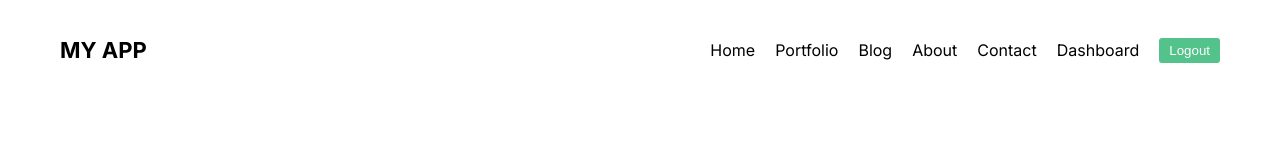
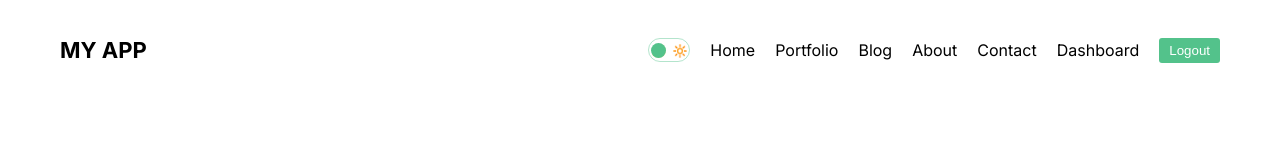
Before and after one commit to MikeSaburov/my_app, a Next.js app: page / in a window 1280 px wide. Shown: the top 160 px of the page. Built offline with nearby package versions, Linux system fonts and the light colour scheme.

Commit message:
feature(DarkModeToggle, Navbar): набросал кнопку режима и поключил компонент в навбаре

```diff
--- a/src/components/darkModeToggle/DarkModeToggle.jsx
+++ b/src/components/darkModeToggle/DarkModeToggle.jsx
@@ -1,5 +1,11 @@
 import styles from './darkModeToggle.module.css';
 
-export default function first(second) {
-  third;
+export default function DarkModeToggle() {
+  return (
+    <div className={styles.container}>
+      <div className={styles.icon}>🌙</div>
+      <div className={styles.icon}>🔆</div>
+      <div className={styles.ball}></div>
+    </div>
+  );
 }
--- a/src/components/navbar/Navbar.jsx
+++ b/src/components/navbar/Navbar.jsx
@@ -1,6 +1,7 @@
 import Link from 'next/link';
 
 import styles from './navbar.module.css';
+import DarkModeToggle from '../darkModeToggle/DarkModeToggle';
 
 const links = [
   { id: 1, title: 'Home', url: '/' },
@@ -18,6 +19,7 @@ export default function Navbar() {
         MY APP
       </Link>
       <div className={styles.links}>
+        <DarkModeToggle />
         {links.map((link) => (
           <Link href={link.url} key={link.id}>
             {link.title}
```
